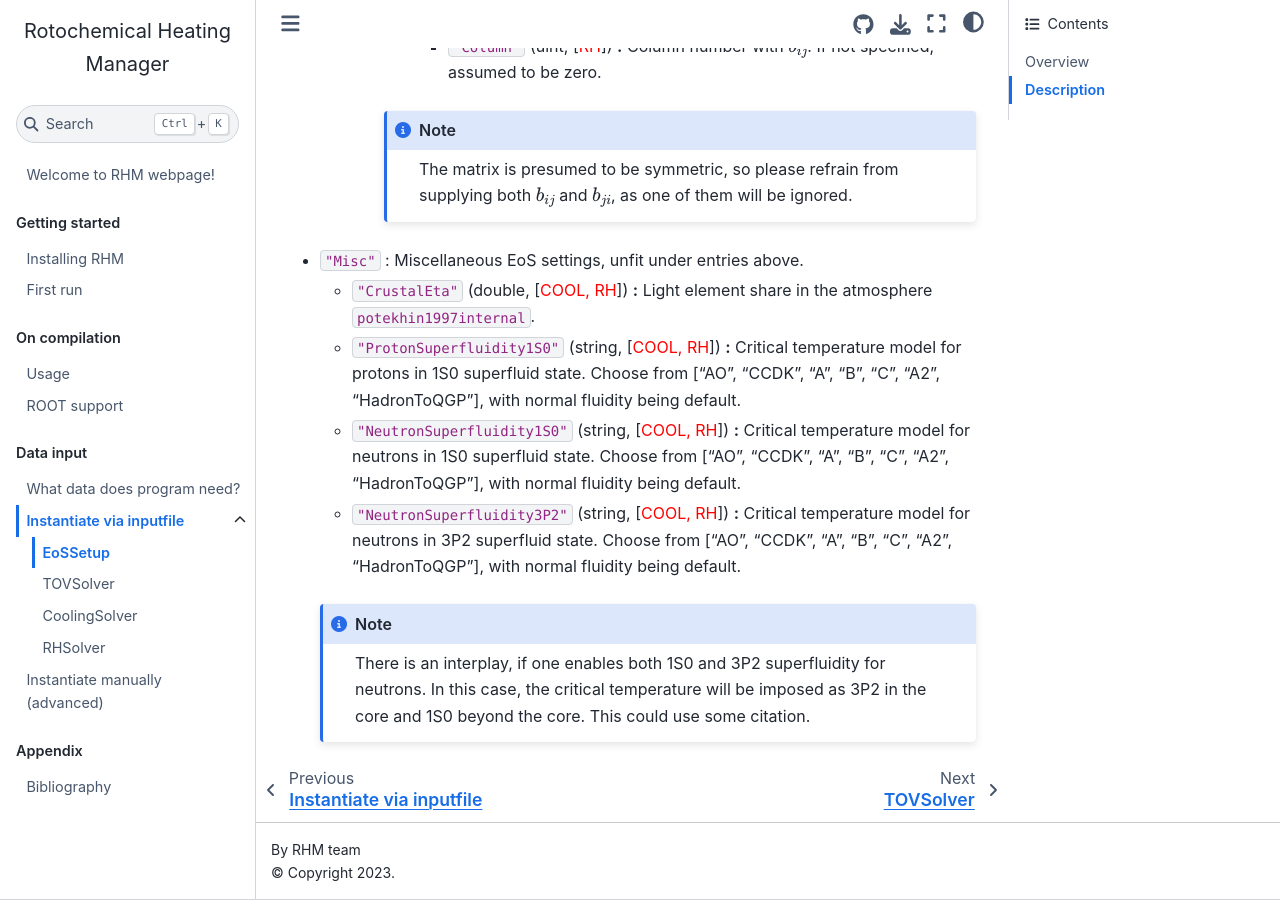
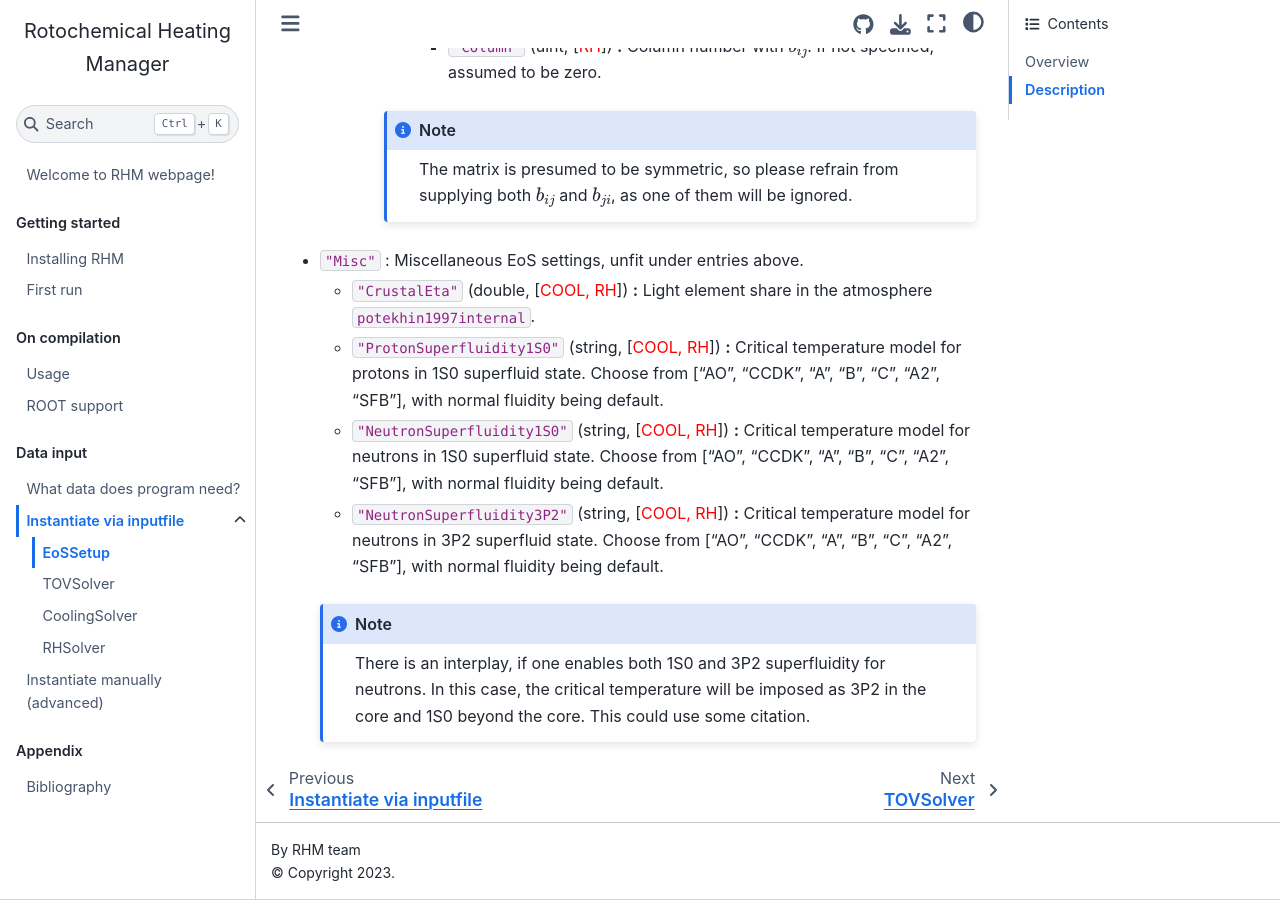
Before and after one commit to Silence2107/Rotochemical-heating-manager, a Jupyter Book: the page built from docs/data_input/inputfile_structure/eos_setup.md, in a window 1280 px wide and 900 px high, scrolled down 4782 px. Built offline with Jupyter Book 1.0.4 settings and Sphinx 7.4.7 and the Sphinx Book theme 1.1.4, drawn with Linux system fonts in a browser that asks for light colours; cross-references to code outside the pages are shown as plain code.

Commit message:
Introduced SFB gap, remade CCDK for neutrons

````diff
--- a/docs/data_input/inputfile_structure/eos_setup.md
+++ b/docs/data_input/inputfile_structure/eos_setup.md
@@ -86,9 +86,9 @@
             ```
 - `"Misc"` : Miscellaneous EoS settings, unfit under entries above.
     - `"CrustalEta"` (double, [<span style="color:red">COOL, RH</span>]) **:** Light element share in the atmosphere {cite}`potekhin1997internal`.
-    - `"ProtonSuperfluidity1S0"` (string, [<span style="color:red">COOL, RH</span>]) **:** Critical temperature model for protons in 1S0 superfluid state. Choose from ["AO", "CCDK", "A", "B", "C", "A2", "HadronToQGP"], with normal fluidity being default.
-    - `"NeutronSuperfluidity1S0"` (string, [<span style="color:red">COOL, RH</span>]) **:** Critical temperature model for neutrons in 1S0 superfluid state. Choose from ["AO", "CCDK", "A", "B", "C", "A2", "HadronToQGP"], with normal fluidity being default.
-    - `"NeutronSuperfluidity3P2"` (string, [<span style="color:red">COOL, RH</span>]) **:** Critical temperature model for neutrons in 3P2 superfluid state. Choose from ["AO", "CCDK", "A", "B", "C", "A2", "HadronToQGP"], with normal fluidity being default.
+    - `"ProtonSuperfluidity1S0"` (string, [<span style="color:red">COOL, RH</span>]) **:** Critical temperature model for protons in 1S0 superfluid state. Choose from ["AO", "CCDK", "A", "B", "C", "A2", "SFB"], with normal fluidity being default.
+    - `"NeutronSuperfluidity1S0"` (string, [<span style="color:red">COOL, RH</span>]) **:** Critical temperature model for neutrons in 1S0 superfluid state. Choose from ["AO", "CCDK", "A", "B", "C", "A2", "SFB"], with normal fluidity being default.
+    - `"NeutronSuperfluidity3P2"` (string, [<span style="color:red">COOL, RH</span>]) **:** Critical temperature model for neutrons in 3P2 superfluid state. Choose from ["AO", "CCDK", "A", "B", "C", "A2", "SFB"], with normal fluidity being default.
     ```{note}
     There is an interplay, if one enables both 1S0 and 3P2 superfluidity for neutrons. In this case, the critical temperature will be imposed as 3P2 in the core and 1S0 beyond the core. This could use some citation.
     ```
````
Also changed, not shown: 3 other files.
